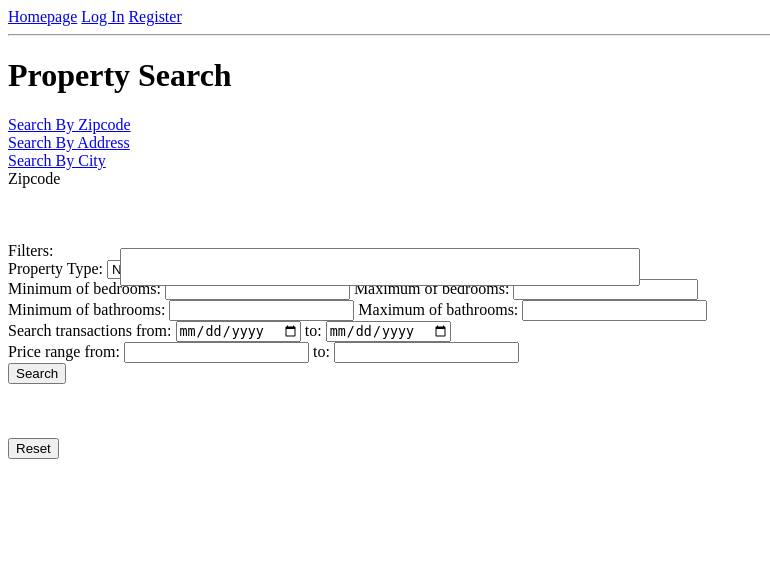
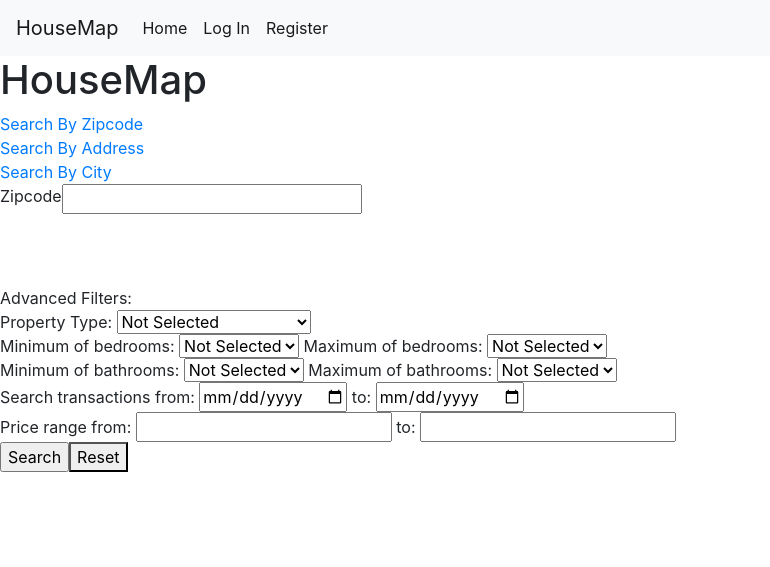
Before and after one commit to zhangtongds/HB-Capstone-project-HouseMap, a Flask app: page / in a window 1280 px wide. Shown: the top 567 px of the page, without its empty margins (0-770 px from the left). Run offline with Flask 2, Linux system fonts and the light colour scheme; some libraries are stand-ins or nearby versions.

Commit message:
Done styling for navbar

```diff
--- a/templates/address-search-results.html
+++ b/templates/address-search-results.html
@@ -11,7 +11,6 @@
         #map { height: 100%; }
     </style>
 </head>
-<script src="https://code.jquery.com/jquery-1.10.2.js"></script>
 <script src= "https://cdnjs.cloudflare.com/ajax/libs/Chart.js/2.2.1/Chart.js"></script>
 <body>
 
--- a/templates/base.html
+++ b/templates/base.html
@@ -3,20 +3,39 @@
 <head>
 	<title>Properties</title>
     <script src="https://code.jquery.com/jquery-3.2.1.min.js"></script>
+    <link rel="stylesheet" href="https://stackpath.bootstrapcdn.com/bootstrap/4.1.1/css/bootstrap.min.css" integrity="sha384-WskhaSGFgHYWDcbwN70/dfYBj47jz9qbsMId/iRN3ewGhXQFZCSftd1LZCfmhktB" crossorigin="anonymous">
 </head>
 <body>
-	<a href="/">Homepage</a>
-
-	{% if session.get('user_id') %}
-	<a href="/users/{{session.get('user_id')}}">Profile</a>
-    <a href="/logout">Log Out</a>
-	{% else %}
-	<a href="/login">Log In</a>
-	{% endif %}
-    {% if not session.get('user_id') %}
-    <a href="/register">Register</a>
-    {% endif %}
-	<hr>
+    <nav class="navbar navbar-expand-lg navbar-light bg-light">
+      <a class="navbar-brand" href="/">HouseMap</a>
+      <button class="navbar-toggler" type="button" data-toggle="collapse" data-target="#navbarNav" aria-controls="navbarNav" aria-expanded="false" aria-label="Toggle navigation">
+        <span class="navbar-toggler-icon"></span>
+      </button>
+      <div class="collapse navbar-collapse" id="navbarNav">
+        <ul class="navbar-nav">
+          <li class="nav-item active">
+            <a class="nav-link" href="/">Home <span class="sr-only">(current)</span></a>
+          </li>
+          {% if session.get('user_id') %}
+              <li class="nav-item active">
+                <a class="nav-link" href="/users/{{session.get('user_id')}}">Profile</a>
+              </li>
+              <li class="nav-item active">
+                <a class="nav-link" href="/logout">Log Out</a>
+              </li>
+          {% else %}
+          <li class="nav-item active">
+            <a class="nav-link disabled" href="/login">Log In</a>
+          </li>
+          {% endif %}
+          {% if not session.get('user_id') %}
+              <li class="nav-item active">
+                <a class="nav-link disabled" href="/register">Register</a>
+              </li>
+          {% endif %}
+        </ul>
+      </div>
+    </nav>
 
 	 {% with messages = get_flashed_messages() %}
       {% for message in messages %}
@@ -26,6 +45,6 @@
 
   {% block content %} put your content here {% endblock %}
 
-
+ <script src="https://maxcdn.bootstrapcdn.com/bootstrap/4.0.0/js/bootstrap.min.js"></script>
 </body>
 </html>
--- a/templates/homepage.html
+++ b/templates/homepage.html
@@ -2,41 +2,48 @@
 {% block content %}
 <!DOCTYPE html>
 <html>
-  <body>
+
 <head>
-<h1>Property Search</h1>
+<h1>HouseMap</h1>
  <style type="text/css">
     #autocomplete
     {
-    position:absolute;
-    min-width:40%;
-    height:4%;
-    top:31%;
-    right:50%;
-    z-index:10;
-    /*background-color:#CCC;
-    border: 1px solid grey;*/
+    width: 300px;
     }
 </style>
 </head>
 
-
+<body>
+    <div class="container-fluid">
+        <div class="row">
             <form action='/search'>
+            <!-- <div class="btn-group" role="group" aria-label="Basic example">
+              <a class="btn btn-secondary" href="?search_type=zipcode">Search By Zipcode</button>
+              <a class="btn btn-secondary" href="?search_type=address">Search By Address</button>
+              <a class="btn btn-secondary" "?search_type=city">Search By City</button>
+            </div> -->
             <a href="?search_type=zipcode">Search By Zipcode</a><br>
             <a href="?search_type=address">Search By Address</a><br>
             <a href="?search_type=city">Search By City</a><br>
+        </div>
+        <div class="row">
+            <div class="column">
+                {% for allowed_field in allowed_fields %}
+                {{ allowed_field.capitalize() }}
+            </div>
+            <div class="column">
+                <input id="autocomplete" type="text", name={{ allowed_field }}><br>
+                {% endfor %}
+            </div>
 
-    {% for allowed_field in allowed_fields %}
-
-        {{ allowed_field.capitalize() }} <input id="autocomplete" type="text", name={{ allowed_field }}><br>
-
-    {% endfor %}
+        </div>
         <br>
         <br>
         <br>
+        <div class="row">
             <div id="filter">
                 {% if search_type != 'address' %}
-            Filters:<br>
+                    Advanced Filters:<br>
                     Property Type:
                     <select name="property_type">
                       <option value="">Not Selected</option>
@@ -46,11 +53,42 @@
                       <option value="CONDOMINIUM">Condominium</option>
                     </select><br>
 
-            Minimum of bedrooms: <input type="number", name="min_no_bed">
-            Maximum of bedrooms: <input type="number", name="max_no_bed"><br>
-
-            Minimum of bathrooms: <input type="number", name="min_no_bath">
-            Maximum of bathrooms: <input type="number", name="max_no_bath"><br>
+                    Minimum of bedrooms:
+                    <select name="min_no_bed">
+                      <option value="">Not Selected</option>
+                      <option value="1">1</option>
+                      <option value="2">2</option>
+                      <option value="3">3</option>
+                      <option value="4">4</option>
+                      <option value="5">5</option>
+                    </select>
+                    Maximum of bedrooms:
+                    <select name="max_no_bed">
+                      <option value="">Not Selected</option>
+                      <option value="1">1</option>
+                      <option value="2">2</option>
+                      <option value="3">3</option>
+                      <option value="4">4</option>
+                      <option value="5">5</option>
+                    </select><br>
+                    Minimum of bathrooms:
+                    <select name="min_no_bath">
+                      <option value="">Not Selected</option>
+                      <option value="1">1</option>
+                      <option value="2">2</option>
+                      <option value="3">3</option>
+                      <option value="4">4</option>
+                      <option value="5">5</option>
+                    </select>
+                    Maximum of bathrooms:
+                    <select name="max_no_bath">
+                      <option value="">Not Selected</option>
+                      <option value="1">1</option>
+                      <option value="2">2</option>
+                      <option value="3">3</option>
+                      <option value="4">4</option>
+                      <option value="5">5</option>
+                    </select><br>
                     Search transactions from: <input type="date", name="trans_date_from">
                     to: <input type="date", name="trans_date_to"><br>
                     Price range from: <input type="number", name="price_from">
@@ -58,18 +96,19 @@
 
                 {% endif %}
             </div>
+        </div>
+        <div class="row">
+            <input type="submit" name="Submit" value="Search">
+            <button type="reset", name='reset'> Reset
 
-    <input type="submit" name="Submit" value="Search">
+        </div>
 
             <br>
             <br>
             <br>
             <br>
-    <button type="reset", name='reset'> Reset
-
-
-
         </form>
+       <!--  Auto Completion Implementation -->
             {% if search_type != 'zipcode' %}
             <script>
                   function initMap() {
@@ -84,7 +123,6 @@
                 <script src="https://maps.googleapis.com/maps/api/js?libraries=places&callback=initMap"
                     async defer></script>
             {% endif %}
-
   </body>
 </html>
 
```
Lines whose indentation alone changed are shown as unchanged.
